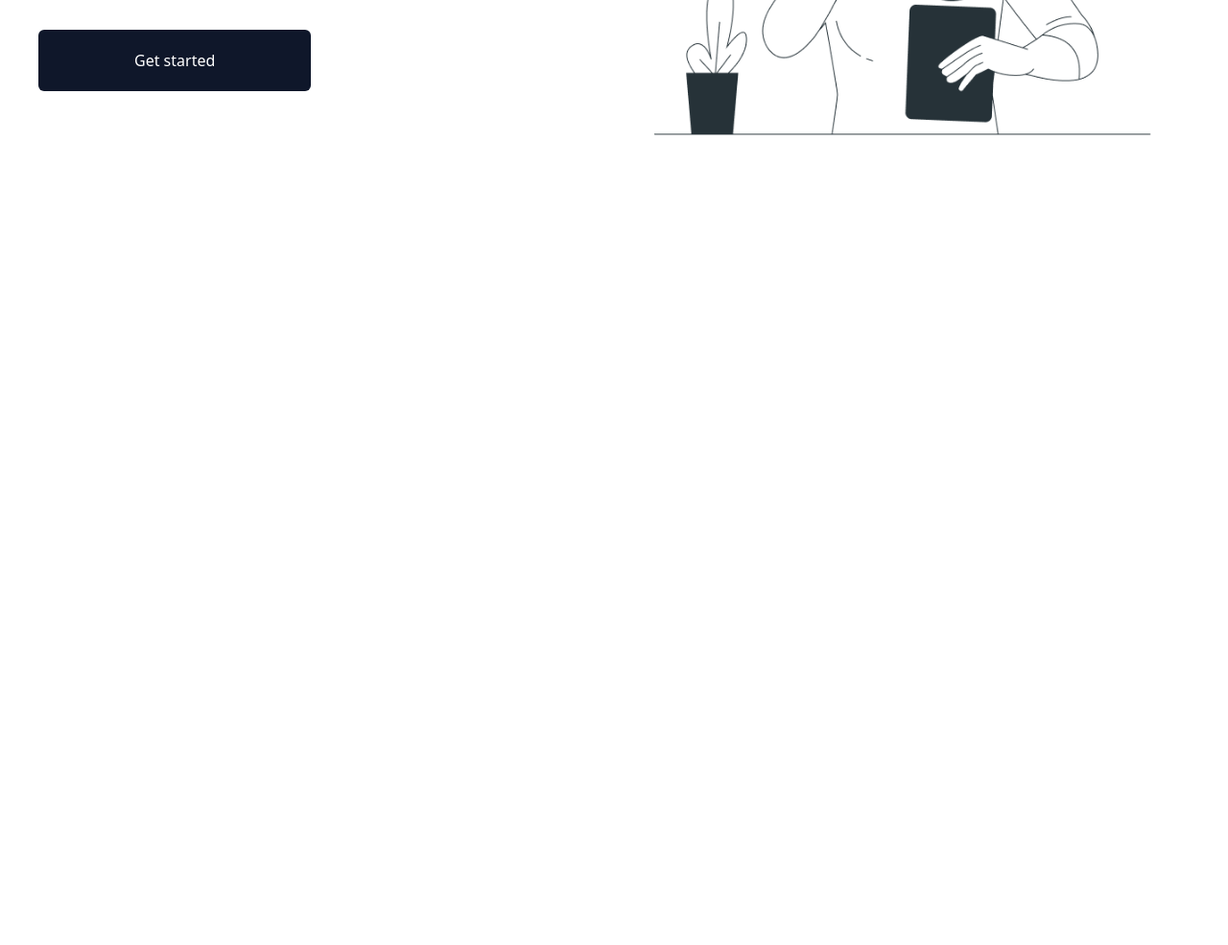
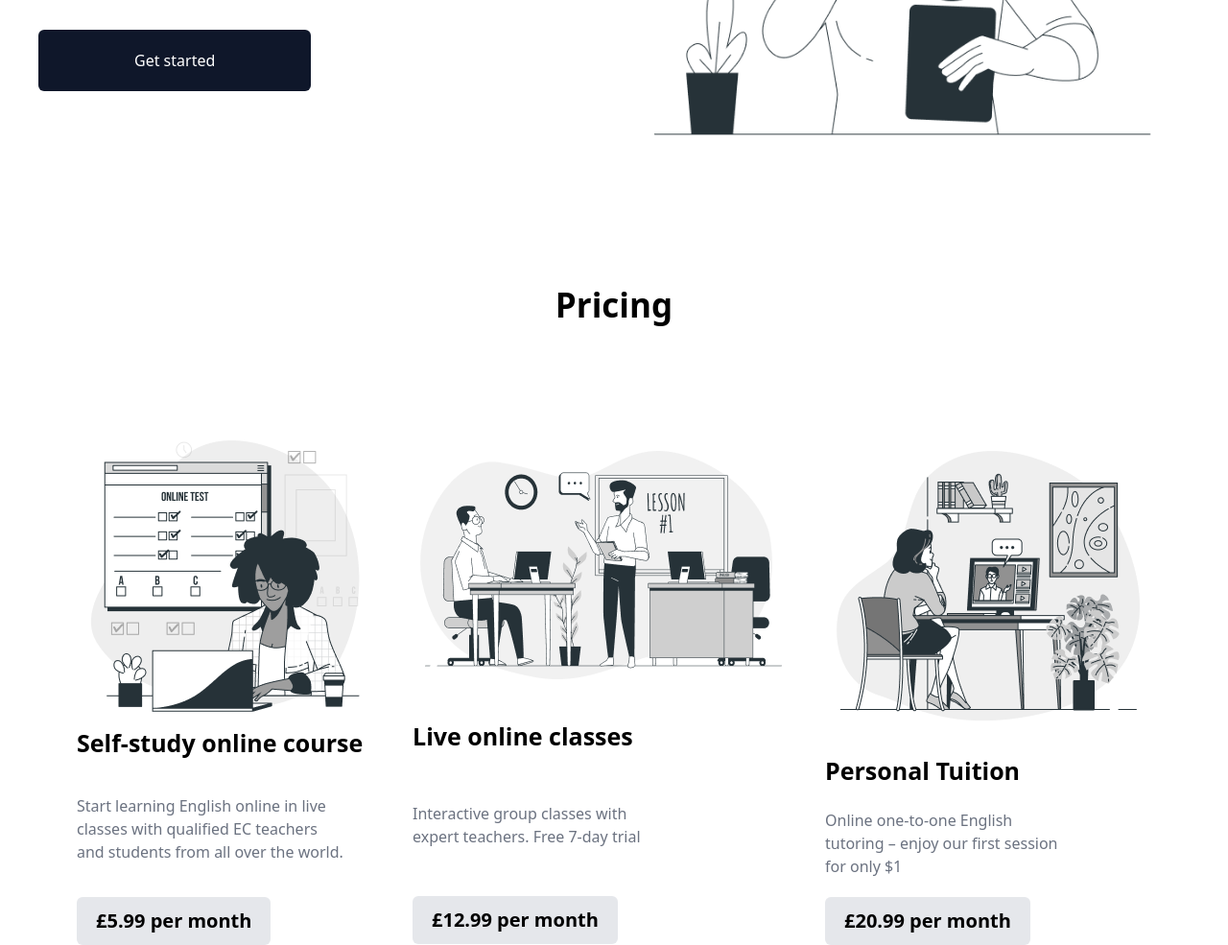
Before and after one commit to bilolrahimov/practice, a website: page src/index.html in a window 1280 px wide. Shown: the part 500-1485 px from the top of the page at 96% size. Before the commit the page ends 800 px from the top, so only its background shows below. Drawn offline with nearby package versions, Linux system fonts and the light colour scheme; files that its build step writes are made by us from their sources.

Commit message:
bilol branch

```diff
--- a/src/index.html
+++ b/src/index.html
@@ -25,12 +25,15 @@
     <header class="flex flex-col-reverse max-w-[1200px] m-auto justify-between md:flex-row items-center">
         <aside>
             <div class="md:flex items-center">
-                <h1 class="text-[35px] font-semibold text-center sm:text-[40px] md:text-start md:text-[45px] lg:text-[50px]">Learn  <br class="sm:hidden md:block">
+                <h1
+                    class="text-[35px] font-semibold text-center sm:text-[40px] md:text-start md:text-[45px] lg:text-[50px]">
+                    Learn <br class="sm:hidden md:block">
                     Any Foreign
                     Language</h1>
                 <img class="hidden md:block" src="./assets/light-bulb-svgrepo-com 1 (1).png" alt="">
             </div>
-            <p class="text-gray-400 text-center py-[20px] md:text-start md:py-[30px]">With our teachers who write a program <br class="sm:hidden"> for
+            <p class="text-gray-400 text-center py-[20px] md:text-start md:py-[30px]">With our teachers who write a
+                program <br class="sm:hidden"> for
                 each student, you <br class="hidden sm:block"> will be able to make <br class="sm:hidden"> your
                 first sketch after the first lesson.</p>
             <button class="px-[100px] py-[20px] bg-slate-900 text-white rounded-md">Get started</button>
@@ -40,6 +43,34 @@
         </aside>
     </header>
 
+    <footer>
+        <h1 class="text-[35px] font-semibold py-[100px] text-center">Pricing</h1>
+        <div class="px-[20px] sm:px-[80px] lg:flex items-center max-w-[1400px] m-auto justify-between">
+            <div>
+                <img class="m-auto" src="./assets/Online test-bro 1.png" alt="">
+                <h1 class="text-[25px] font-bold text-center md:text-start">Self-study online course</h1>
+                <p class="text-gray-500 py-[35px] text-center md:text-start">Start learning English online in live <br class="hidden lg:block"> classes
+                    with qualified EC teachers <br class="hidden lg:block"> and students
+                    from all over the world.</p>
+                <button class="text-[20px] font-semibold bg-gray-200 px-[20px] py-[10px] rounded-md">£5.99 per month</button>
+            </div>
+            <div>
+                <img class="m-auto pb-[20px]" src="./assets/Lesson-bro 1.png" alt="">
+                <h1 class="text-[25px] font-bold text-center md:text-start">Live online classes</h1>
+                <p class="text-gray-500 py-[50px] text-center md:text-start">Interactive group classes with <br class="hidden lg:block"> expert
+                    teachers. Free 7-day trial</p>
+                <button class="text-[20px] font-semibold bg-gray-200 px-[20px] py-[10px] rounded-md">£12.99 per month</button>
+            </div>
+            <div>
+                <img class="m-auto" src="./assets/Webinar-bro 2.png" alt="">
+                <h1 class="text-[25px] font-bold text-center md:text-start">Personal Tuition</h1>
+                <p class="text-gray-500 py-[20px] text-center md:text-start">Online one-to-one English <br class="hidden lg:block"> tutoring – enjoy
+                    our first session <br class="hidden lg:block"> for only $1</p>
+                <button class="text-[20px] font-semibold bg-gray-200 px-[20px] py-[10px] rounded-md">£20.99 per month</button>
+            </div>
+        </div>
+    </footer>
+
 </body>
 
 </html>
```
Also changed, not shown: src/assets/Group 23.png (added), src/assets/Group 24.png (added), src/assets/Group 25.png (added), src/assets/Lesson-bro 1.png (added), src/assets/Online test-bro 1.png (added), src/assets/Webinar-bro 2.png (added).
